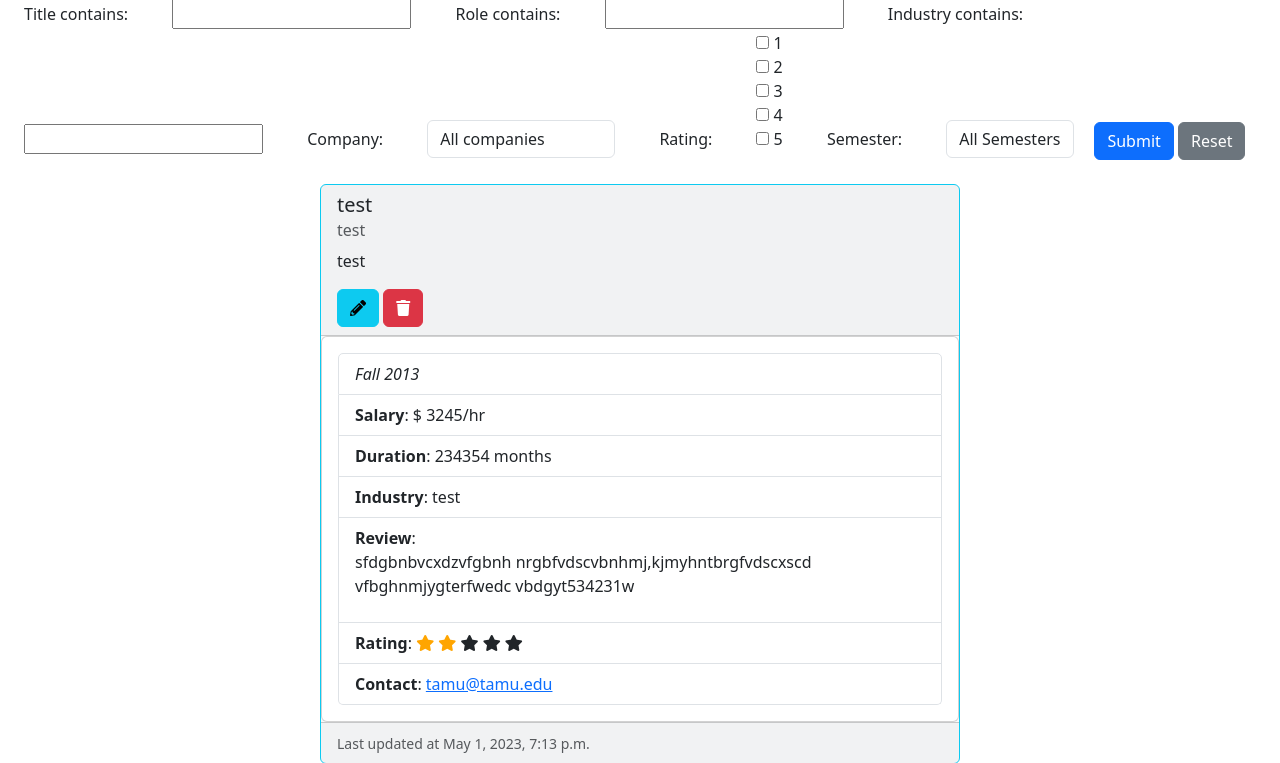
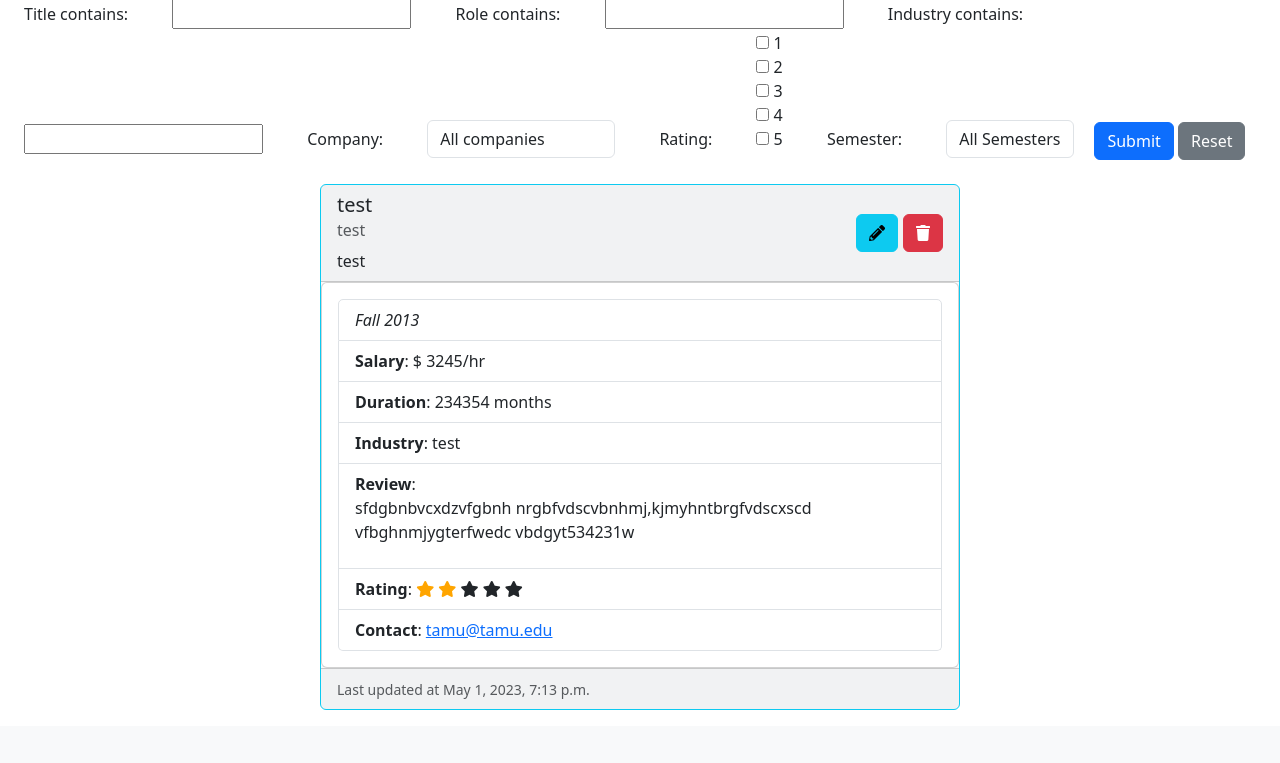
Before and after one commit to harika-g/internReviews, a Django app: page /post/myposts in a window 1280 px wide. Shown: the part 223-986 px from the top of the page. After the commit the page ends 933 px from the top, so only its background shows below. Run offline with Django 4.2, Linux system fonts and the light colour scheme; a user stored in the database is signed in; data comes from the database, SQL or seed files in the repository; some libraries are stand-ins or nearby versions.

Commit message:
UI changes

```diff
--- a/post/templates/post/list.html
+++ b/post/templates/post/list.html
@@ -15,20 +15,27 @@
   <div class="col w-100">
     <div class="card border border-info bg-light shadow-0 mb-3 mx-auto w-50">
       <div class="card-header" id="headingOne">
-        <h5 class="card-title">{{ p.title }}</h5>
+        <div style="display: flex; justify-content: space-between">
+          <div>
+            <h5 class="card-title" style="word-break: break-word">
+              {{ p.title }}
+            </h5>
             <h6 class="card-subtitle mb-2 text-muted">{{ p.company }}</h6>
             <p class="card-text">{{ p.role }}</p>
             <!-- <button class="btn btn-primary" type="button" data-toggle="collapse" data-target="#collapseExample" aria-expanded="false" aria-controls="collapseExample">
                     View details
                 </button> -->
+          </div>
+          <div style="display: flex; align-items: center; gap: 5px">
+            {% if p.email == user.email %}
 
-        {% if p.email == user.email %}
             <a
               type="button"
               class="btn btn-info"
               href="{% url 'edit_post' id=p.id %}"
               ><i class="fas fa-pencil-alt"></i
             ></a>
+
             <button
               type="button"
               class="btn btn-danger"
@@ -49,7 +56,9 @@
               <div class="modal-dialog">
                 <div class="modal-content">
                   <div class="modal-header">
-                <h5 class="modal-title" id="deleteModalLabel">Delete post</h5>
+                    <h5 class="modal-title" id="deleteModalLabel">
+                      Delete post
+                    </h5>
                     <button
                       type="button"
                       class="btn-close"
@@ -79,6 +88,8 @@
               </div>
             </div>
             {% endif %}
+          </div>
+        </div>
       </div>
       <div id="collapseExample" class="collapse show">
         <div class="card card-body">
```
Lines whose indentation alone changed are shown as unchanged.
